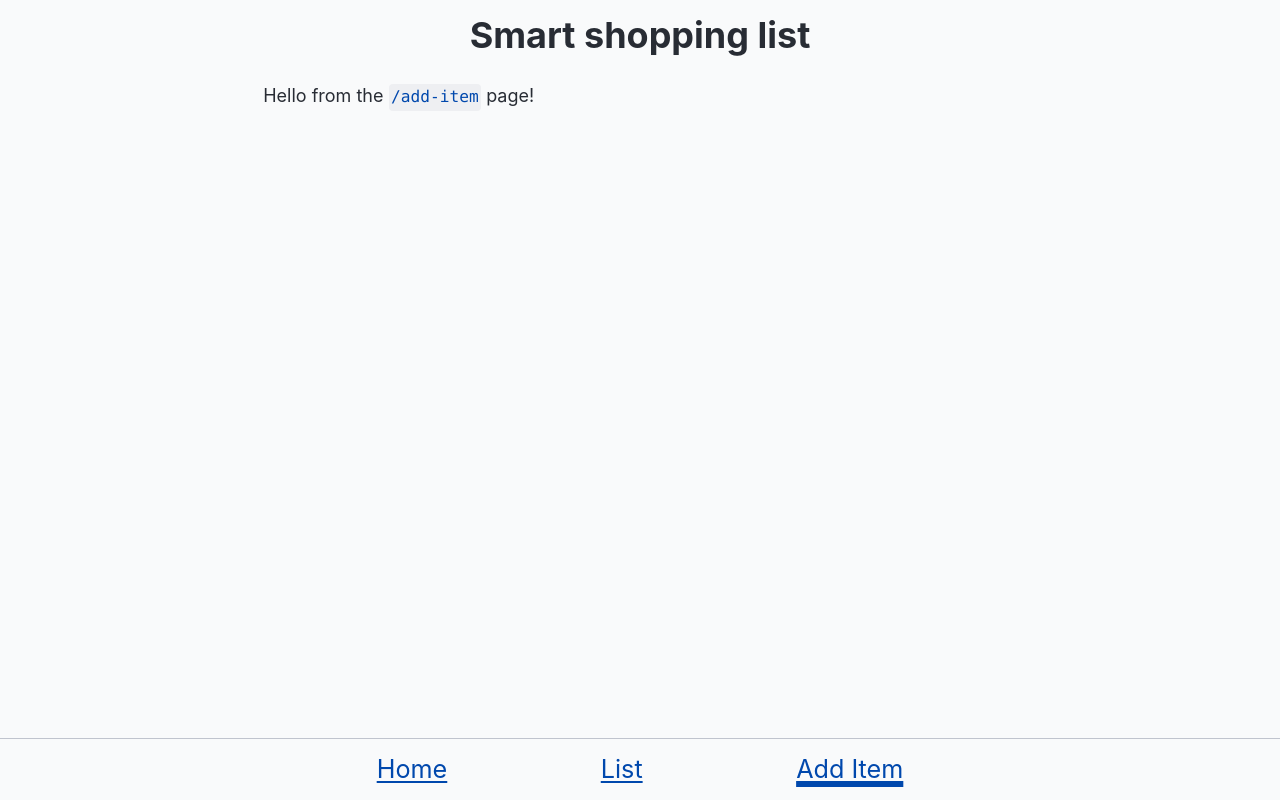
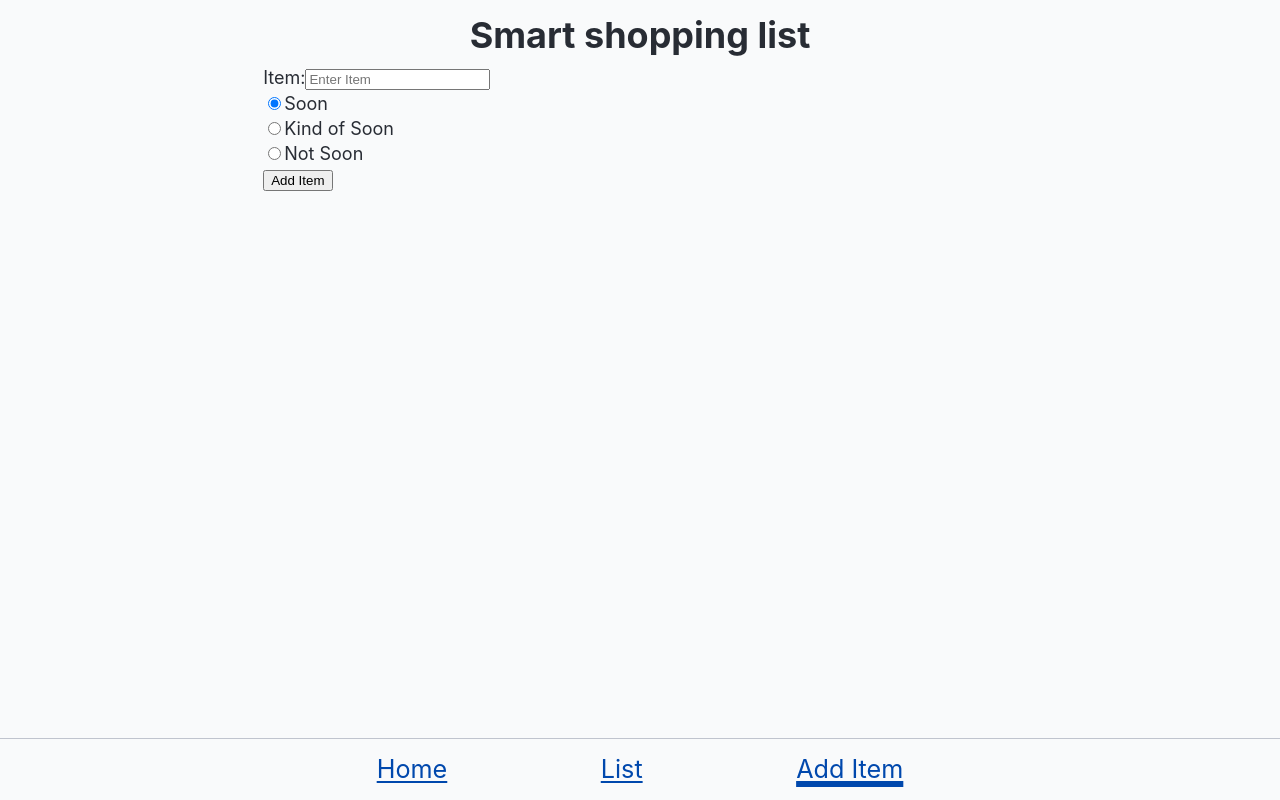
Before and after one commit to the-collab-lab/tcl-64-smart-shopping-list, a React (Vite) app: page /add-item in a window 1280 px wide. Built offline with nearby package versions, Linux system fonts and the light colour scheme; no server answers; the database is empty.

Commit message:
Made form works with mouse and enter-key

```diff
--- a/src/views/AddItem.jsx
+++ b/src/views/AddItem.jsx
@@ -1,3 +1,73 @@
+import { useState, useEffect } from 'react';
 export function AddItem() {
-	return <p>Hello from the <code>/add-item</code> page!</p>
+	const [item, setItem] = useState('');
+	const [frequency, setFrequency] = useState('soon');
+	const handleSubmit = (e) => {
+		e.preventDefault();
+		// submit data
+		console.log(item, frequency);
+	};
+	const handleChange = (e) => {
+		setFrequency(e.target.value);
+	};
+	useEffect(() => {
+		const handleKeyPress = (e) => {
+			if (e.key === 'Enter' && e.keyCode === 13) {
+				e.preventDefault();
+				// submit data
+				console.log(item, frequency);
+			}
+		};
+		window.addEventListener('keydown', handleKeyPress);
+		return () => {
+			window.removeEventListener('keydown', handleKeyPress);
+		};
+	}, [item, frequency]);
+	return (
+		<form onSubmit={handleSubmit}>
+			<label htmlFor="item">Item:</label>
+			<input
+				type="text"
+				id="item"
+				name="item"
+				placeholder="Enter Item"
+				value={item}
+				onChange={(e) => {
+					setItem(e.target.value);
+				}}
+			/>
+			<br />
+			<input
+				id="soon"
+				type="radio"
+				name="frequency"
+				value="soon"
+				checked={frequency === 'soon'}
+				onChange={handleChange}
+			/>
+			<label htmlFor="soon">Soon</label>
+			<br />
+			<input
+				id="kind-of-soon"
+				type="radio"
+				name="frequency"
+				value="kind-of-soon"
+				checked={frequency === 'kind-of-soon'}
+				onChange={handleChange}
+			/>
+			<label htmlFor="kind-of-soon">Kind of Soon</label>
+			<br />
+			<input
+				id="not-soon"
+				type="radio"
+				name="frequency"
+				value="not-soon"
+				checked={frequency === 'not-soon'}
+				onChange={handleChange}
+			/>
+			<label htmlFor="not-soon">Not Soon</label>
+			<br />
+			<button type="submit">Add Item</button>
+		</form>
+	);
 }
```
